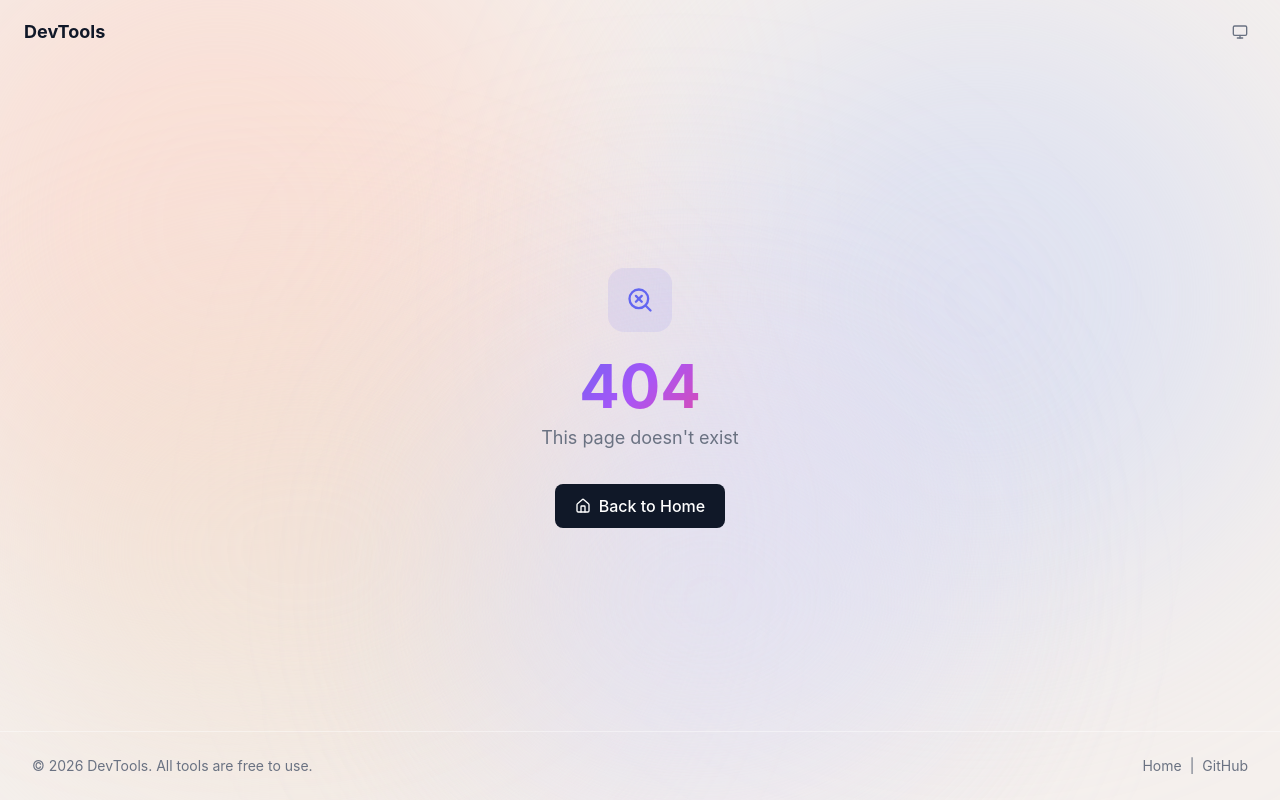
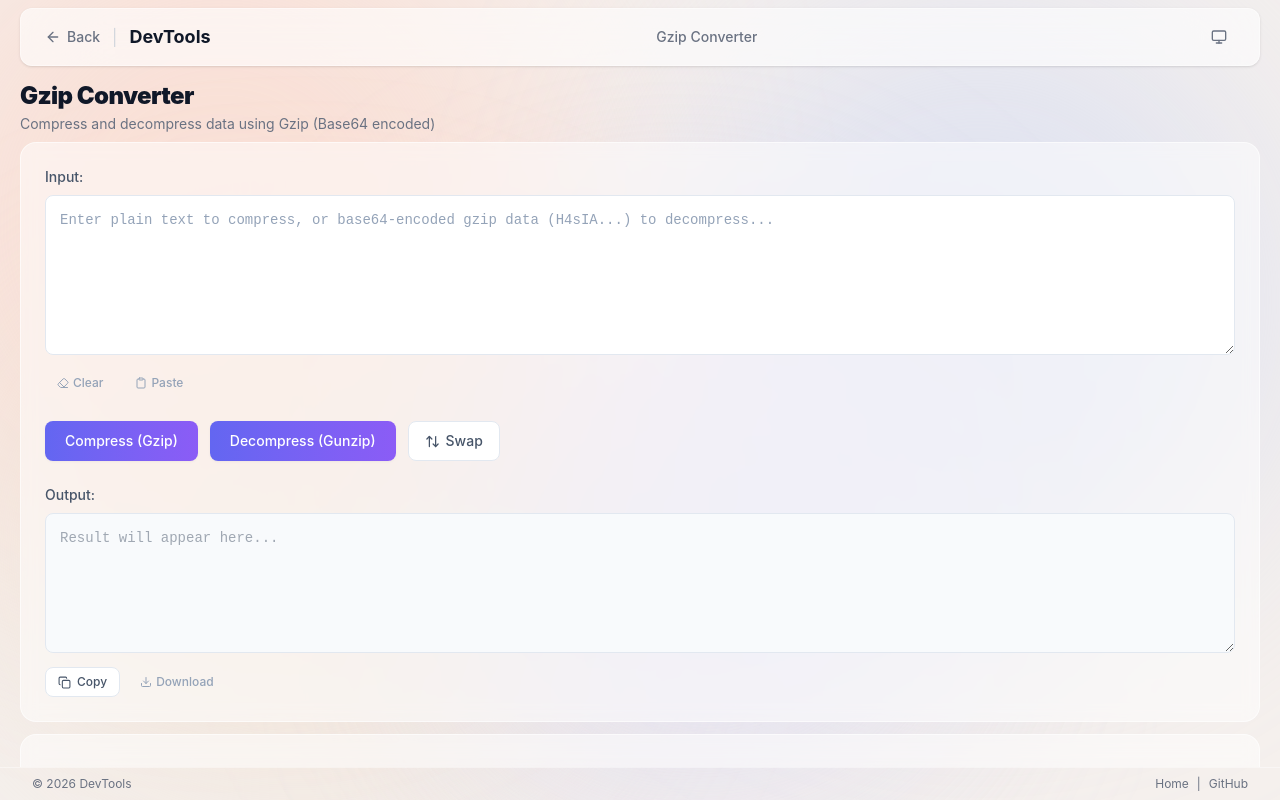
Before and after one commit to mazidul36i/dev-tools, a React (Vite) app: page /tools/gzip-converter in a window 1280 px wide. Before the commit this address had no page. Built offline with nearby package versions, Linux system fonts and the light colour scheme.

Commit message:
Added new tool for GZIP compression & decompression

```diff
--- a/package.json
+++ b/package.json
@@ -15,6 +15,7 @@
     "@tailwindcss/vite": "^4.2.2",
     "framer-motion": "^12.38.0",
     "lucide-react": "^1.8.0",
+    "pako": "^2.1.0",
     "react": "^19.2.5",
     "react-dom": "^19.2.5",
     "react-helmet-async": "^3.0.0",
@@ -25,6 +26,7 @@
   },
   "devDependencies": {
     "@types/node": "^25.6.0",
+    "@types/pako": "^2.0.4",
     "@types/react": "^19.2.14",
     "@types/react-dom": "^19.2.3",
     "@vitejs/plugin-react": "^6.0.1",
--- a/src/App.tsx
+++ b/src/App.tsx
@@ -10,6 +10,7 @@ const UrlParserPage = lazy(() => import('@pages/tools/UrlParserPage'));
 const ColorPickerPage = lazy(() => import('@pages/tools/color-picker/ColorPickerPage'));
 const NetworkStatusPage = lazy(() => import('@pages/tools/network-status/NetworkStatusPage'));
 const UuidGeneratorPage = lazy(() => import('@pages/tools/uuid-generator/UuidGeneratorPage'));
+const GzipConverterPage = lazy(() => import('@pages/tools/gzip-converter/GzipConverterPage'));
 const NotFoundPage = lazy(() => import('@pages/NotFoundPage'));
 
 export default function App() {
@@ -25,6 +26,7 @@ export default function App() {
         <Route path="/tools/color-picker" element={<ColorPickerPage/>}/>
         <Route path="/tools/network-status" element={<NetworkStatusPage/>}/>
         <Route path="/tools/uuid-generator" element={<UuidGeneratorPage/>}/>
+        <Route path="/tools/gzip-converter" element={<GzipConverterPage/>}/>
         <Route path="*" element={<NotFoundPage/>}/>
       </Routes>
     </Suspense>
--- /dev/null
+++ b/src/lib/gzip-utils.ts
@@ -0,0 +1,60 @@
+import pako from 'pako';
+
+/**
+ * Compress a string using gzip and return base64-encoded result.
+ */
+export function compressGzip(text: string): string {
+  const encoder = new TextEncoder();
+  const data = encoder.encode(text);
+  const compressed = pako.gzip(data);
+  return uint8ToBase64(compressed);
+}
+
+/**
+ * Decompress a base64-encoded gzip string back to text.
+ * Supports partial recovery on corrupted data.
+ */
+export function decompressGzip(base64Input: string): string {
+  const cleaned = base64Input.trim().replace(/\0/g, '');
+  const compressed = base64ToUint8(cleaned);
+
+  try {
+    const decompressed = pako.ungzip(compressed);
+    return new TextDecoder().decode(decompressed);
+  } catch {
+    // Attempt partial recovery using raw inflate
+    try {
+      // Skip the 10-byte gzip header and attempt raw inflate
+      const rawData = compressed.slice(10);
+      const decompressed = pako.inflateRaw(rawData);
+      return new TextDecoder().decode(decompressed);
+    } catch (e) {
+      throw new Error(
+        'Decompression failed: Data may be corrupted or not valid gzip. ' +
+        (e instanceof Error ? e.message : String(e))
+      );
+    }
+  }
+}
+
+function uint8ToBase64(bytes: Uint8Array): string {
+  let binary = '';
+  for (let i = 0; i < bytes.length; i++) {
+    binary += String.fromCharCode(bytes[i]);
+  }
+  return btoa(binary);
+}
+
+function base64ToUint8(base64: string): Uint8Array {
+  // Ensure proper padding
+  let padded = base64;
+  if (padded.length % 4 !== 0) {
+    padded += '='.repeat(4 - (padded.length % 4));
+  }
+  const binary = atob(padded);
+  const bytes = new Uint8Array(binary.length);
+  for (let i = 0; i < binary.length; i++) {
+    bytes[i] = binary.charCodeAt(i);
+  }
+  return bytes;
+}
--- a/src/pages/HomePage.tsx
+++ b/src/pages/HomePage.tsx
@@ -1,7 +1,7 @@
 import { Link } from 'react-router-dom';
 import { Helmet } from 'react-helmet-async';
 import { motion } from 'framer-motion';
-import { Eye, Star, FileJson2, Image, RefreshCw, Link2, Palette, Wifi, Fingerprint, type LucideIcon } from 'lucide-react';
+import { Eye, Star, FileJson2, Image, RefreshCw, Link2, Palette, Wifi, Fingerprint, FileArchive, type LucideIcon } from 'lucide-react';
 import heroGearImg from '@assets/img/hero-gear.png';
 import BackgroundBlobs from '@components/ui/BackgroundBlobs';
 import ThemeToggleButton from '@components/ui/ThemeToggleButton';
@@ -24,6 +24,7 @@ const tools: Tool[] = [
   { path: '/tools/color-picker', icon: Palette, color: 'text-pink-500', bg: 'bg-pink-100 dark:bg-pink-900/30', title: 'Color Picker', desc: 'Pick colors and convert between formats (HEX, RGB, HSL) with live preview' },
   { path: '/tools/network-status', icon: Wifi, color: 'text-cyan-500', bg: 'bg-cyan-100 dark:bg-cyan-900/30', title: 'Network Status', desc: 'Monitor your network connection status in real-time with visual indicators and connection quality metrics' },
   { path: '/tools/uuid-generator', icon: Fingerprint, color: 'text-amber-500', bg: 'bg-amber-100 dark:bg-amber-900/30', title: 'UUID Generator', desc: 'Generate universally unique identifiers (v4 random & v1-like time-based) with customizable formatting options' },
+  { path: '/tools/gzip-converter', icon: FileArchive, color: 'text-teal-500', bg: 'bg-teal-100 dark:bg-teal-900/30', title: 'Gzip Converter', desc: 'Compress text to gzip or decompress base64-encoded gzip data with partial recovery support' },
 ];
 
 const cardVariants = {
--- /dev/null
+++ b/src/pages/tools/gzip-converter/GzipConverterPage.tsx
@@ -0,0 +1,120 @@
+import { useState, useCallback } from 'react';
+import { toast } from 'sonner';
+import { ArrowUpDown, Clipboard, Download, Eraser } from 'lucide-react';
+import ToolLayout from '@components/layout/ToolLayout';
+import Card from '@components/ui/Card';
+import InfoCard from '@components/ui/InfoCard';
+import CopyButton from '@components/ui/CopyButton';
+import { PrimaryButton, SecondaryButton, SmallButton } from '@components/ui/Button';
+import { TextAreaInput, TextAreaOutput } from '@components/ui/TextArea';
+import { downloadFile } from '@lib/download-utils';
+import { compressGzip, decompressGzip } from '@lib/gzip-utils';
+
+export default function GzipConverterPage() {
+  const [input, setInput] = useState('');
+  const [output, setOutput] = useState('');
+
+  const handleCompress = useCallback(() => {
+    if (!input) { toast.error('Please enter text to compress'); return; }
+    try {
+      const result = compressGzip(input);
+      setOutput(result);
+      toast.success('Compressed successfully!');
+    } catch (e) {
+      toast.error('Compression error: ' + (e instanceof Error ? e.message : String(e)));
+    }
+  }, [input]);
+
+  const handleDecompress = useCallback(() => {
+    if (!input) { toast.error('Please enter base64-encoded gzip data to decompress'); return; }
+    try {
+      const result = decompressGzip(input);
+      setOutput(result);
+      toast.success('Decompressed successfully!');
+    } catch (e) {
+      toast.error('Decompression error: ' + (e instanceof Error ? e.message : String(e)));
+    }
+  }, [input]);
+
+  const handleSwap = useCallback(() => { setInput(output); setOutput(input); }, [input, output]);
+  const handlePaste = useCallback(async () => {
+    try { setInput(await navigator.clipboard.readText()); } catch { toast.error('Unable to paste'); }
+  }, []);
+  const handleDownload = useCallback(() => {
+    if (!output) { toast.error('No content to download'); return; }
+    downloadFile(output, 'gzip-output.txt');
+  }, [output]);
+
+  return (
+    <ToolLayout
+      title="Gzip Converter"
+      tagline="Compress and decompress data using Gzip (Base64 encoded)"
+      metaDescription="Compress text to gzip (base64-encoded) or decompress base64-encoded gzip data back to text. Supports partial recovery for corrupted data."
+    >
+      <Card>
+        <div className="p-6 space-y-6">
+          {/* Input */}
+          <div>
+            <label htmlFor="gzip-input" className="block text-sm font-medium text-text-secondary mb-2">
+              Input:
+            </label>
+            <TextAreaInput
+              id="gzip-input"
+              value={input}
+              onChange={(e) => setInput(e.target.value)}
+              placeholder="Enter plain text to compress, or base64-encoded gzip data (H4sIA...) to decompress..."
+            />
+            <div className="flex gap-2 mt-2">
+              <SmallButton onClick={() => setInput('')}><Eraser size={12} /> Clear</SmallButton>
+              <SmallButton onClick={handlePaste}><Clipboard size={12} /> Paste</SmallButton>
+            </div>
+          </div>
+
+          {/* Action Buttons */}
+          <div className="flex flex-wrap gap-3">
+            <PrimaryButton onClick={handleCompress}>Compress (Gzip)</PrimaryButton>
+            <PrimaryButton onClick={handleDecompress}>Decompress (Gunzip)</PrimaryButton>
+            <SecondaryButton onClick={handleSwap} title="Swap input and output"><ArrowUpDown size={15} /> Swap</SecondaryButton>
+          </div>
+
+          {/* Output */}
+          <div>
+            <label className="block text-sm font-medium text-text-secondary mb-2">Output:</label>
+            <TextAreaOutput value={output} placeholder="Result will appear here..." />
+            <div className="flex gap-2 mt-2">
+              <CopyButton text={output} label="Copy" size="sm" />
+              <SmallButton onClick={handleDownload}><Download size={12} /> Download</SmallButton>
+            </div>
+          </div>
+        </div>
+      </Card>
+
+      <InfoCard title="About Gzip Compression">
+        <div className="grid md:grid-cols-2 gap-5">
+          <div className="bg-surface-alt rounded-lg p-5 border border-border">
+            <h3 className="font-medium text-text-secondary mb-2">Compress (Text → Base64 Gzip)</h3>
+            <p className="text-sm text-text-muted mb-3">
+              Compresses plain text using the gzip algorithm and outputs the result as a base64-encoded string.
+              Useful for transmitting compressed data over text-based protocols.
+            </p>
+            <div className="bg-surface rounded p-3 text-xs font-mono space-y-1 border border-border">
+              <div><span className="text-text-muted">Input:</span> <span className="text-text-secondary">Hello World</span></div>
+              <div><span className="text-text-muted">Output:</span> <span className="text-primary">H4sIAAAAAAAAA...</span></div>
+            </div>
+          </div>
+          <div className="bg-surface-alt rounded-lg p-5 border border-border">
+            <h3 className="font-medium text-text-secondary mb-2">Decompress (Base64 Gzip → Text)</h3>
+            <p className="text-sm text-text-muted mb-3">
+              Takes a base64-encoded gzip string (typically starting with H4sI) and decompresses it back to the original text.
+              Includes partial recovery for corrupted or truncated data.
+            </p>
+            <div className="bg-surface rounded p-3 text-xs font-mono space-y-1 border border-border">
+              <div><span className="text-text-muted">Input:</span> <span className="text-text-secondary">H4sIAAAAAAAAA...</span></div>
+              <div><span className="text-text-muted">Output:</span> <span className="text-primary">Hello World</span></div>
+            </div>
+          </div>
+        </div>
+      </InfoCard>
+    </ToolLayout>
+  );
+}
```
Also changed, not shown: 1 other file (tests, documents, lock files or other folders).
